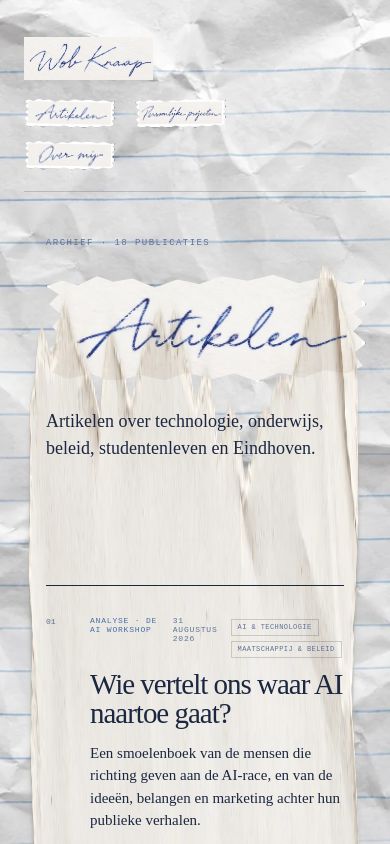
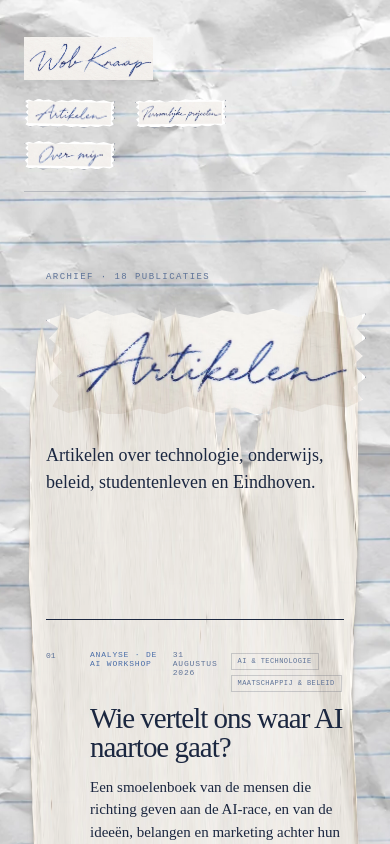
Before and after one commit to Wobknaap/Site, a Next.js app: page /artikelen in a window 390 px wide. Shown: the top 844 px of the page. Built offline with nearby package versions, Linux system fonts and the light colour scheme.

Commit message:
Keep page headings on the paper surface

```diff
--- a/app/globals.css
+++ b/app/globals.css
@@ -95,7 +95,7 @@ figcaption { display: flex; justify-content: space-between; gap: 18px; margin-to
 .home-projects > .underlined-link { align-self: end; }
 
 
-.page-intro { display: grid; grid-template-columns: 1fr 1fr; grid-template-rows: auto auto; gap: 30px 80px; align-items: end; padding-block: 66px 72px; }
+.page-intro { display: grid; grid-template-columns: 1fr 1fr; grid-template-rows: auto auto; gap: 30px 80px; align-items: end; padding-block: 120px 72px; }
 .page-intro .eyebrow { grid-column: 1 / -1; align-self: start; }
 .page-intro h1 { margin: 0; font: 400 clamp(72px, 8vw, 126px)/.82 var(--serif); letter-spacing: -.06em; }
 .page-intro > p:last-child { max-width: 460px; margin: 0 0 3px; font: 20px/1.5 var(--serif); }
@@ -247,7 +247,7 @@ figcaption { display: flex; justify-content: space-between; gap: 18px; margin-to
   .home-projects li { align-items: flex-start; flex-direction: column; gap: 6px; }
   .home-projects li a { font-size: 19px; }
   .home-projects > .underlined-link { align-self: start; }
-  .page-intro { padding-block: 46px 56px; gap: 24px; }
+  .page-intro { padding-block: 80px 56px; gap: 24px; }
   .page-intro h1 { font-size: 68px; }
   .page-intro > p:last-child { font-size: 18px; }
   .wide-image img { height: auto; }
--- a/scripts/build-pages.mjs
+++ b/scripts/build-pages.mjs
@@ -69,7 +69,7 @@ function layout({ title, description, active, body, embedPdf = false }) {
   <meta http-equiv="Content-Security-Policy" content="default-src 'none'; img-src 'self' data:; style-src 'self'; font-src 'self'; object-src ${embedPdf ? "'self'" : "'none'"}; base-uri 'none'; form-action 'none'; connect-src 'none'; frame-src ${embedPdf ? "'self'" : "'none'"}; script-src 'none'">
   <title>${escapeHtml(title)}</title>
   <link rel="icon" href="${href("/favicon.svg")}">
-  <link rel="stylesheet" href="${href("/assets/site-v8.css")}">
+  <link rel="stylesheet" href="${href("/assets/site-v9.css")}">
 </head>
 <body>${header(active)}${body}${footer()}</body>
 </html>`;
@@ -110,7 +110,7 @@ const staticCss = sourceCss
   .replaceAll("var(--font-geist-sans)", "Arial, sans-serif")
   .replaceAll("var(--font-geist-mono)", '"Courier New", monospace')
   .replaceAll('url("/images/', 'url("../images/');
-await writeFile(path.join(outputRoot, "assets/site-v8.css"), staticCss);
+await writeFile(path.join(outputRoot, "assets/site-v9.css"), staticCss);
 await writeFile(path.join(outputRoot, ".nojekyll"), "");
 await writeFile(path.join(outputRoot, "robots.txt"), `User-agent: *\nAllow: ${href("/")}\nDisallow: ${href("/beheer/")}\n`);
 
```
